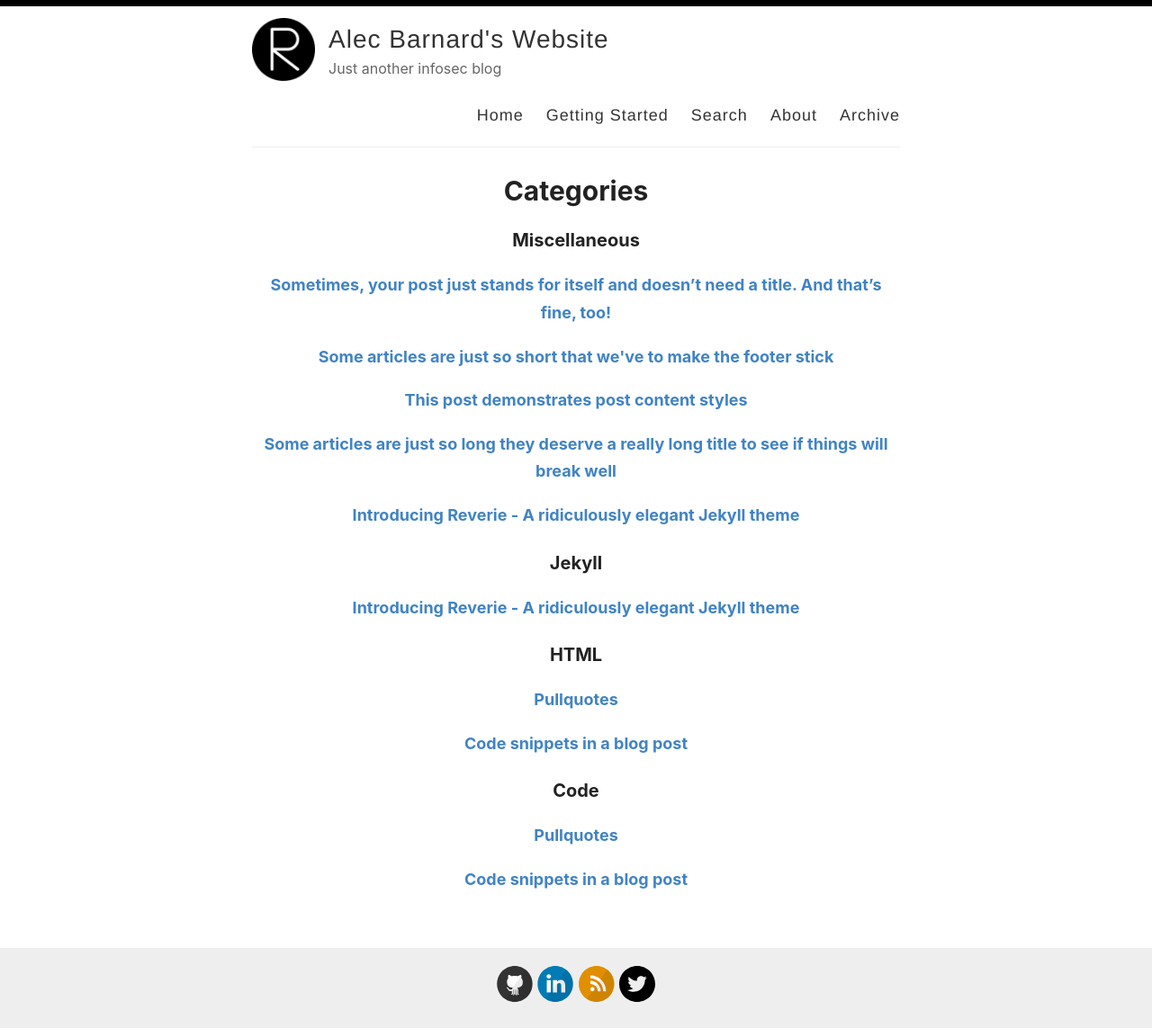
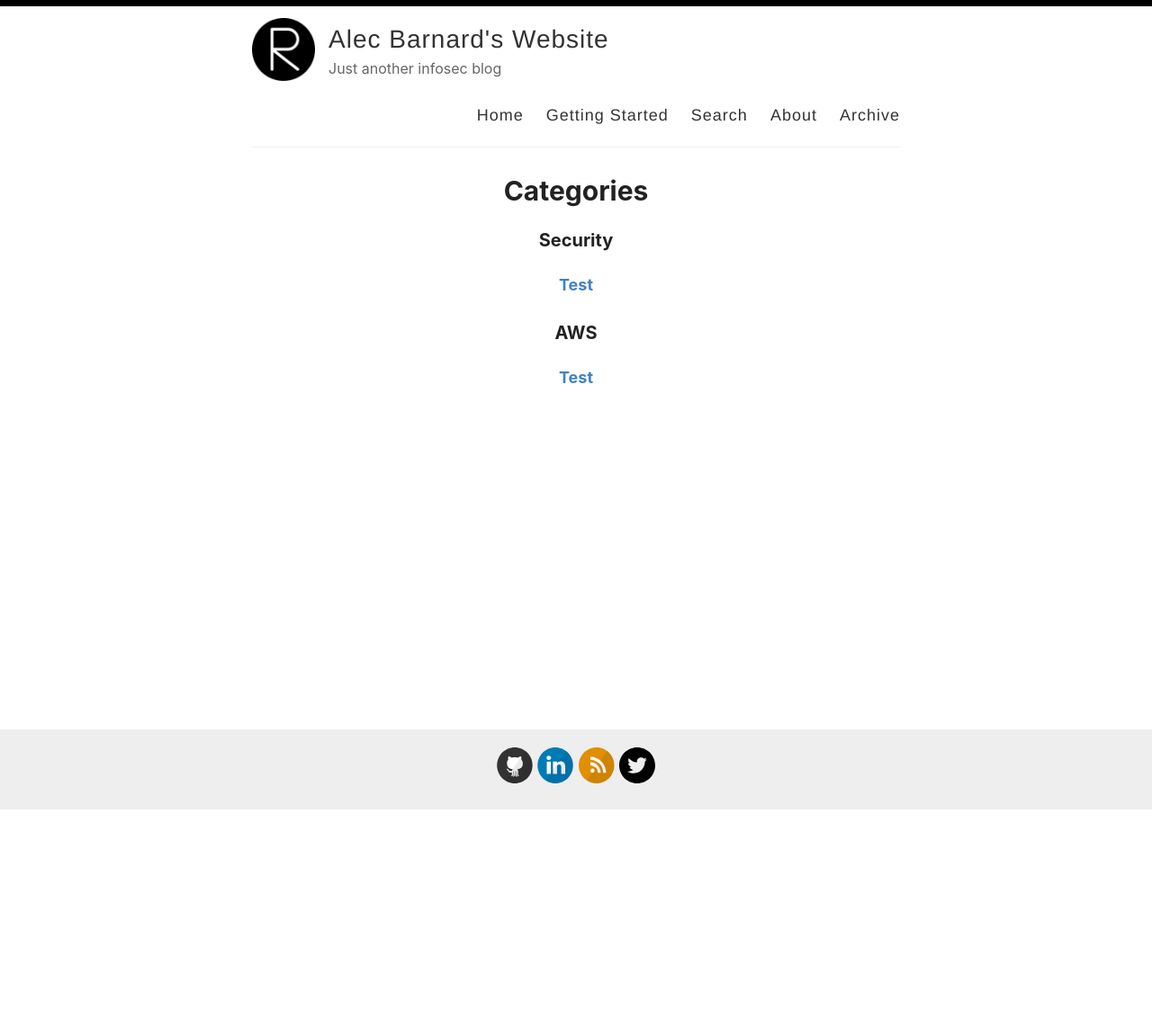
Before and after one commit to alecbarnard/alecbarnard.github.io, a Jekyll site: the page built from _pages/categories.md, in a window 1280 px wide. Shown: the whole page at 90% size. Built offline with Jekyll 4.4.1, drawn with Linux system fonts in a browser that asks for light colours; after the commit the page ends 901 px from its top, so only the background shows below that; part of the change alters nothing that is shown.

Commit message:
post test

````diff
--- a/_config.yml
+++ b/_config.yml
@@ -24,9 +24,9 @@ footer-links:
   email:
   facebook:
   flickr:
-  github: https://github.com/alecbarnard
+  github: alecbarnard
   instagram:
-  linkedin: https://linkedin.com/in/im-alec-barnard
+  linkedin: im-alec-barnard
   pinterest:
   rss: rss
   twitter: alecbarnard
--- a/_posts/2019-02-13-introducing-reverie-jekyll-theme.md
+++ /dev/null
@@ -1,85 +0,0 @@
----
-layout: post
-title: Introducing Reverie - A ridiculously elegant Jekyll theme
-categories: [Miscellaneous, Jekyll]
----
-
-[Reverie](https://github.com/amitmerchant1990/reverie) is a [Jekyll](https://jekyllrb.com/)-powered theme which is simple and opinionated. It's actually a fork of [jekyll-now](https://github.com/barryclark/jekyll-now) with some additional features and personal touches which I've implemented to suit my needs for my blog.
-
-This is a plug-and-play Jekyll theme which you can use on GitHub Pages without even setting up a local environment.
-
-![](/images/reverie-demo.png)
-
-## Features overview
-
-- Command-line free fork-first workflow, using GitHub.com to create, customize and post to your blog
-- Fully responsive and mobile optimized base theme
-- Sass/Coffeescript support using Jekyll 2.0
-- Free hosting on your GitHub Pages user site
-- All the SEO goodies comes in-built
-- Markdown blogging
-- Syntax highlighting using Pygments
-    - [Dracula syntax theme](https://draculatheme.com/) included
-- Disqus commenting
-- Google Analytics integration
-- Fuzzy search across blog posts
-- Pagination of posts works out-of-the-box.
-- Categorize posts out-of-the box
-- RSS Feed
-- In-built sitemap
-
-<div style="text-align: center;">
- <script async type="text/javascript" src="//cdn.carbonads.com/carbon.js?serve=CE7D6KJY&placement=wwwamitmerchantcom" id="_carbonads_js"></script>
-</div>
-
-## Using Reverie on GitHub Pages
-
-### Step 1) Fork Reverie to your User Repository
-
-Fork [this repository](https://github.com/amitmerchant1990/reverie), then rename the repository to `yourgithubusername.github.io`.
-
-Alternatively, you can use [Use this template](https://github.com/amitmerchant1990/reverie/generate) button if you want to create a repository with a clean commit history which will use Reverie as a template.
-
-Your Jekyll blog will often be viewable immediately at <https://yourgithubusername.github.io> (if it's not, you can often force it to build by completing step 2)
-
-### Step 2) Customize and view your site
-
-Enter your site name, description, avatar and many other options by editing the `_config.yml` file. You can easily turn on Google Analytics tracking, Disqus commenting and social icons here.
-
-Making a change to `_config.yml` (or any file in your repository) will force GitHub Pages to rebuild your site with jekyll. Your rebuilt site will be viewable a few seconds later at <https://yourgithubusername.github.io> - if not, give it ten minutes as GitHub suggests and it'll appear soon.
-
-### Step 3) Publish your first blog post
-
-Create a new file called `/_posts/2019-2-13-Hello-World.md` to publish your first blog post. That's all you need to do to publish your first blog post! This [Markdown Cheatsheet](https://github.com/adam-p/markdown-here/wiki/Markdown-Cheatsheet) might come in handy while writing the posts.
-
-> You can add additional posts in the browser on GitHub.com too! Just hit the <kbd>Create new file</kbd> button in `/_posts/` to create new content. Just make sure to include the [front-matter](http://jekyllrb.com/docs/frontmatter/) block at the top of each new blog post and make sure the post's filename is in this format: year-month-day-title.md
-
-## Using Categories in Reverie
-
-You can categorize your content based on `categories` in Reverie. For this, you just need to add `categories` in front matter like below:
-
-For adding single category:
-
-```md
-categories: JavaScript
-```
-
-For adding multiple categories:
-
-```md
-categories: [PHP, Laravel]
-```
-
-The contegorized content can be shown over this URL: <https://yourgithubusername.github.io/categories/>
-
-## RSS
-
-The generated [RSS feed](https://en.wikipedia.org/wiki/RSS) of your blog can be found at <https://yourgithubusername.github.io/feed>. You can see the example RSS feed over [here](https://www.amitmerchant.com/reverie/feed).
-
-## Sitemap
-
-The generated sitemap of your blog can be found at <https://yourgithubusername.github.io/sitemap>. You can see the example sitemap feed over [here](https://www.amitmerchant.com/reverie/sitemap).
-
-## License
-
-MIT
--- a/_posts/2019-08-08-no-title-posts.md
+++ /dev/null
@@ -1,6 +0,0 @@
----
-layout: post
-title: ""
-categories: Miscellaneous
----
-Sometimes, your post just stands for itself and doesn't need a title. And that's fine, too!
--- a/_posts/2019-12-11-pullquotes.md
+++ /dev/null
@@ -1,14 +0,0 @@
----
-layout: post
-title:  Pullquotes
-categories: [HTML,Code]
-excerpt: In graphic design, a pull quote (also known as a lift-out pull quote) is a key phrase, quotation, or excerpt that has been pulled from an article and used as a page layout graphic element, serving to entice readers into the article or to highlight a key topic.
----
-
-In graphic design, a pull quote (also known as a lift-out pull quote) is a key phrase, quotation, or excerpt that has been pulled from an article and used as a page layout graphic element, serving to entice readers into the article or to highlight a key topic. {% include pullquote.html quote="It is typically placed in a larger or distinctive typeface and on the same page." %} Pull quotes are often used in magazine and newspaper articles, annual reports, and brochures, as well as on the web. They can add visual interest to text-heavy pages with few images or illustrations.
-
-Placement of a pull quote on a page may be defined in a publication's or website's style guide. Such a typographic device may or may not be aligned with a column on the page. Some designers, for example, choose not to align the quote. In that case, the quotation cuts into two or more columns, as in the example shown. Because the pull quote invites the reader to read about the highlighted material, the pull quote should appear before the text it cites and, generally, fairly close to it.
-
-Pull quotes need not be a verbatim copy of the text being quoted; depending on a publication's house style, pull quotes may be abbreviated for space or paraphrased for clarity, with or without indication.
-
-A disadvantage of pull quotes as a design element is that they can disrupt the reading process of readers invested in reading the text sequentially by drawing attention to ghost fragments out of context. At the other extreme, when pull quotes are used to break up what would otherwise be a formless wall of text, pull quote can serve as visual landmarks to help the reader maintain a sense of sequence and place.
--- a/_posts/2019-7-27-super-long-article.md
+++ /dev/null
@@ -1,11 +0,0 @@
----
-layout: post
-title: Some articles are just so long they deserve a really long title to see if things will break well
-categories: Miscellaneous
----
-
-Lorem ipsum dolor sit amet, consectetur adipiscing elit. Fusce bibendum neque eget nunc mattis eu sollicitudin enim tincidunt. Vestibulum lacus tortor, ultricies id dignissim ac, bibendum in velit. Proin convallis mi ac felis pharetra aliquam. Curabitur dignissim accumsan rutrum. In arcu magna, aliquet vel pretium et, molestie et arcu. Mauris lobortis nulla et felis ullamcorper bibendum. Phasellus et hendrerit mauris. Proin eget nibh a massa vestibulum pretium. Suspendisse eu nisl a ante aliquet bibendum quis a nunc. Praesent varius interdum vehicula. Aenean risus libero, placerat at vestibulum eget, ultricies eu enim. Praesent nulla tortor, malesuada adipiscing adipiscing sollicitudin, adipiscing eget est.
-
-Lorem ipsum dolor sit amet, consectetur adipiscing elit. Fusce bibendum neque eget nunc mattis eu sollicitudin enim tincidunt. Vestibulum lacus tortor, ultricies id dignissim ac, bibendum in velit. Proin convallis mi ac felis pharetra aliquam. Curabitur dignissim accumsan rutrum. In arcu magna, aliquet vel pretium et, molestie et arcu. Mauris lobortis nulla et felis ullamcorper bibendum. Phasellus et hendrerit mauris. Proin eget nibh a massa vestibulum pretium. Suspendisse eu nisl a ante aliquet bibendum quis a nunc. Praesent varius interdum vehicula. Aenean risus libero, placerat at vestibulum eget, ultricies eu enim. Praesent nulla tortor, malesuada adipiscing adipiscing sollicitudin, adipiscing eget est.
-
-Lorem ipsum dolor sit amet, consectetur adipiscing elit. Fusce bibendum neque eget nunc mattis eu sollicitudin enim tincidunt. Vestibulum lacus tortor, ultricies id dignissim ac, bibendum in velit. Proin convallis mi ac felis pharetra aliquam. Curabitur dignissim accumsan rutrum. In arcu magna, aliquet vel pretium et, molestie et arcu. Mauris lobortis nulla et felis ullamcorper bibendum. Phasellus et hendrerit mauris. Proin eget nibh a massa vestibulum pretium. Suspendisse eu nisl a ante aliquet bibendum quis a nunc. Praesent varius interdum vehicula. Aenean risus libero, placerat at vestibulum eget, ultricies eu enim. Praesent nulla tortor, malesuada adipiscing adipiscing sollicitudin, adipiscing eget est.
--- a/_posts/2019-7-27-this-post-demonstrates-post-content-styles.md
+++ /dev/null
@@ -1,95 +0,0 @@
----
-layout: post
-title: This post demonstrates post content styles
-categories: Miscellaneous
----
-
-Lorem ipsum dolor sit amet, consectetur adipiscing elit. Fusce bibendum neque eget nunc mattis eu sollicitudin enim tincidunt. Vestibulum lacus tortor, ultricies id dignissim ac, bibendum in velit. Praesent varius interdum vehicula. Aenean risus libero, placerat at vestibulum eget, ultricies eu enim. Praesent nulla tortor, malesuada adipiscing adipiscing sollicitudin, adipiscing eget est.
-
-## Some great heading (h2)
-
-Proin convallis mi ac felis pharetra aliquam. Curabitur dignissim accumsan rutrum. In arcu magna, aliquet vel pretium et, molestie et arcu.
-
-Mauris lobortis nulla et felis ullamcorper bibendum. Phasellus et hendrerit mauris. Proin eget nibh a massa vestibulum pretium. Suspendisse eu nisl a ante aliquet bibendum quis a nunc. Praesent varius interdum vehicula. Aenean risus libero, placerat at vestibulum eget, ultricies eu enim. Praesent nulla tortor, malesuada adipiscing adipiscing sollicitudin, adipiscing eget est.
-
-## Another great heading (h2)
-
-Lorem ipsum dolor sit amet, consectetur adipiscing elit. Fusce bibendum neque eget nunc mattis eu sollicitudin enim tincidunt. Vestibulum lacus tortor, ultricies id dignissim ac, bibendum in velit.
-
-### Some great subheading (h3)
-
-Proin convallis mi ac felis pharetra aliquam. Curabitur dignissim accumsan rutrum. In arcu magna, aliquet vel pretium et, molestie et arcu. Mauris lobortis nulla et felis ullamcorper bibendum.
-
-Phasellus et hendrerit mauris. Proin eget nibh a massa vestibulum pretium. Suspendisse eu nisl a ante aliquet bibendum quis a nunc.
-
-### Some great subheading (h3)
-
-Praesent varius interdum vehicula. Aenean risus libero, placerat at vestibulum eget, ultricies eu enim. Praesent nulla tortor, malesuada adipiscing adipiscing sollicitudin, adipiscing eget est.
-
-> This quote will change your life. It will reveal the secrets of the universe, and all the wonders of humanity. Don't misuse it.
-
-Lorem ipsum dolor sit amet, consectetur adipiscing elit. Fusce bibendum neque eget nunc mattis eu sollicitudin enim tincidunt.
-
-### Some great subheading (h3)
-
-Vestibulum lacus tortor, ultricies id dignissim ac, bibendum in velit. Proin convallis mi ac felis pharetra aliquam. Curabitur dignissim accumsan rutrum.
-
-```html
-<html>
-  <head>
-  </head>
-  <body>
-    <p>Hello, World!</p>
-  </body>
-</html>
-```
-
-
-In arcu magna, aliquet vel pretium et, molestie et arcu. Mauris lobortis nulla et felis ullamcorper bibendum. Phasellus et hendrerit mauris.
-
-#### You might want a sub-subheading (h4)
-
-In arcu magna, aliquet vel pretium et, molestie et arcu. Mauris lobortis nulla et felis ullamcorper bibendum. Phasellus et hendrerit mauris.
-
-In arcu magna, aliquet vel pretium et, molestie et arcu. Mauris lobortis nulla et felis ullamcorper bibendum. Phasellus et hendrerit mauris.
-
-#### But it's probably overkill (h4)
-
-In arcu magna, aliquet vel pretium et, molestie et arcu. Mauris lobortis nulla et felis ullamcorper bibendum. Phasellus et hendrerit mauris.
-
-### Oh hai, an unordered list!!
-
-In arcu magna, aliquet vel pretium et, molestie et arcu. Mauris lobortis nulla et felis ullamcorper bibendum. Phasellus et hendrerit mauris.
-
-- First item, yo
-- Second item, dawg
-- Third item, what what?!
-- Fourth item, fo sheezy my neezy
-
-### Oh hai, an ordered list!!
-
-In arcu magna, aliquet vel pretium et, molestie et arcu. Mauris lobortis nulla et felis ullamcorper bibendum. Phasellus et hendrerit mauris.
-
-1. First item, yo
-2. Second item, dawg
-3. Third item, what what?!
-4. Fourth item, fo sheezy my neezy
-
-
-
-## Headings are cool! (h2)
-
-Proin eget nibh a massa vestibulum pretium. Suspendisse eu nisl a ante aliquet bibendum quis a nunc. Praesent varius interdum vehicula. Aenean risus libero, placerat at vestibulum eget, ultricies eu enim. Praesent nulla tortor, malesuada adipiscing adipiscing sollicitudin, adipiscing eget est.
-
-Praesent nulla tortor, malesuada adipiscing adipiscing sollicitudin, adipiscing eget est.
-
-Proin eget nibh a massa vestibulum pretium. Suspendisse eu nisl a ante aliquet bibendum quis a nunc.
-
-### Tables
-
-|Title 1               | Title 2               | Title 3               | Title 4              |
-|--------------------- | --------------------- | --------------------- | ---------------------|
-|lorem                 | lorem ipsum           | lorem ipsum dolor     | lorem ipsum dolor sit|
-|lorem ipsum dolor sit | lorem ipsum dolor sit | lorem ipsum dolor sit | lorem ipsum dolor sit|
-|lorem ipsum dolor sit | lorem ipsum dolor sit | lorem ipsum dolor sit | lorem ipsum dolor sit|
-|lorem ipsum dolor sit | lorem ipsum dolor sit | lorem ipsum dolor sit | lorem ipsum dolor sit|
--- a/_posts/2019-7-28-super-short-article.md
+++ /dev/null
@@ -1,7 +0,0 @@
----
-layout: post
-title: Some articles are just so short that we've to make the footer stick
-categories: Miscellaneous
----
-
-Lorem ipsum dolor sit amet, consectetur adipisicing elit, sed do eiusmod tempor incididunt ut labore et dolore magna aliqua. Ut enim ad minim veniam, quis nostrud exercitation ullamco laboris nisi ut aliquip ex ea commodo consequat. Duis aute irure dolor in reprehenderit in voluptate velit esse cillum dolore eu fugiat nulla pariatur. Excepteur sint occaecat cupidatat non proident, sunt in culpa qui officia deserunt mollit anim id est laborum.
--- a/_posts/2019-8-12-code-snippets.md
+++ /dev/null
@@ -1,42 +0,0 @@
----
-layout: post
-title:  Code snippets in a blog post
-categories: [HTML,Code]
----
-
-This post demonstrate the use of code snippets in the theme. The code snippets are powered by [Pygments](http://pygments.org/) and the code theme that is been used in Reverie is called [Draula](https://draculatheme.com/).
-
-This is a raw snippet:
-
-```
-hello world
-123
-This is a text snippet
-```
-
-This is a PHP snippet:
-
-```php
-<?php
-    echo 'Hello, World!';
-?>
-```
-
-This is a JavaScript snippet:
-
-```js
-const add = (a, b) => a + b
-const minus = (a, b) => a - b
-
-console.log(add(100,200))  // 300
-console.log(minus(100,200))  // -100
-```
-
-This is a Python snippet:
-
-```python
-def say_hello():
-    print("hello world!")
-
-say_hello()   // "hello world!"
-```
--- /dev/null
+++ b/_posts/2023-06-13-test.html
@@ -0,0 +1,102 @@
+---
+layout: post
+title: Test
+categories: [Security, AWS]
+---
+
+[Reverie](https://github.com/amitmerchant1990/reverie) is a [Jekyll](https://jekyllrb.com/)-powered theme which is simple and
+opinionated. It's actually a fork of [jekyll-now](https://github.com/barryclark/jekyll-now) with some additional features and
+personal touches which I've implemented to suit my needs for my blog.
+
+This is a plug-and-play Jekyll theme which you can use on GitHub Pages without even setting up a local environment.
+
+![](/images/reverie-demo.png)
+
+## Features overview
+
+- Command-line free fork-first workflow, using GitHub.com to create, customize and post to your blog
+- Fully responsive and mobile optimized base theme
+- Sass/Coffeescript support using Jekyll 2.0
+- Free hosting on your GitHub Pages user site
+- All the SEO goodies comes in-built
+- Markdown blogging
+- Syntax highlighting using Pygments
+    - [Dracula syntax theme](https://draculatheme.com/) included
+- Disqus commenting
+- Google Analytics integration
+- Fuzzy search across blog posts
+- Pagination of posts works out-of-the-box.
+- Categorize posts out-of-the box
+- RSS Feed
+- In-built sitemap
+
+<div style="text-align: center;">
+ <script async type="text/javascript" src="//cdn.carbonads.com/carbon.js?serve=CE7D6KJY&placement=wwwamitmerchantcom"
+id="_carbonads_js"></script>
+</div>
+
+## Using Reverie on GitHub Pages
+
+### Step 1) Fork Reverie to your User Repository
+
+Fork [this repository](https://github.com/amitmerchant1990/reverie), then rename the repository to
+`yourgithubusername.github.io`.
+
+Alternatively, you can use [Use this template](https://github.com/amitmerchant1990/reverie/generate) button if you want to create
+a repository with a clean commit history which will use Reverie as a template.
+
+Your Jekyll blog will often be viewable immediately at <https://yourgithubusername.github.io> (if it's not, you can often force
+it to build by completing step 2)
+
+### Step 2) Customize and view your site
+
+Enter your site name, description, avatar and many other options by editing the `_config.yml` file. You can easily turn on Google
+Analytics tracking, Disqus commenting and social icons here.
+
+Making a change to `_config.yml` (or any file in your repository) will force GitHub Pages to rebuild your site with jekyll. Your
+rebuilt site will be viewable a few seconds later at <https://yourgithubusername.github.io> - if not, give it ten minutes as
+GitHub suggests and it'll appear soon.
+
+### Step 3) Publish your first blog post
+
+Create a new file called `/_posts/2019-2-13-Hello-World.md` to publish your first blog post. That's all you need to do to publish
+your first blog post! This [Markdown Cheatsheet](https://github.com/adam-p/markdown-here/wiki/Markdown-Cheatsheet) might come in
+handy while writing the posts.
+
+> You can add additional posts in the browser on GitHub.com too! Just hit the <kbd>Create new file</kbd> button in `/_posts/` to
+create new content. Just make sure to include the [front-matter](http://jekyllrb.com/docs/frontmatter/) block at the top of each
+new blog post and make sure the post's filename is in this format: year-month-day-title.md
+
+## Using Categories in Reverie
+
+You can categorize your content based on `categories` in Reverie. For this, you just need to add `categories` in front matter
+like below:
+
+For adding single category:
+
+```md
+categories: JavaScript
+```
+
+For adding multiple categories:
+
+```md
+categories: [PHP, Laravel]
+```
+
+The contegorized content can be shown over this URL: <https://yourgithubusername.github.io/categories/>
+
+## RSS
+
+The generated [RSS feed](https://en.wikipedia.org/wiki/RSS) of your blog can be found at
+<https://yourgithubusername.github.io/feed>. You can see the example RSS feed over
+[here](https://www.amitmerchant.com/reverie/feed).
+
+## Sitemap
+
+The generated sitemap of your blog can be found at <https://yourgithubusername.github.io/sitemap>. You can see the example
+sitemap feed over [here](https://www.amitmerchant.com/reverie/sitemap).
+
+## License
+
+MIT
````
